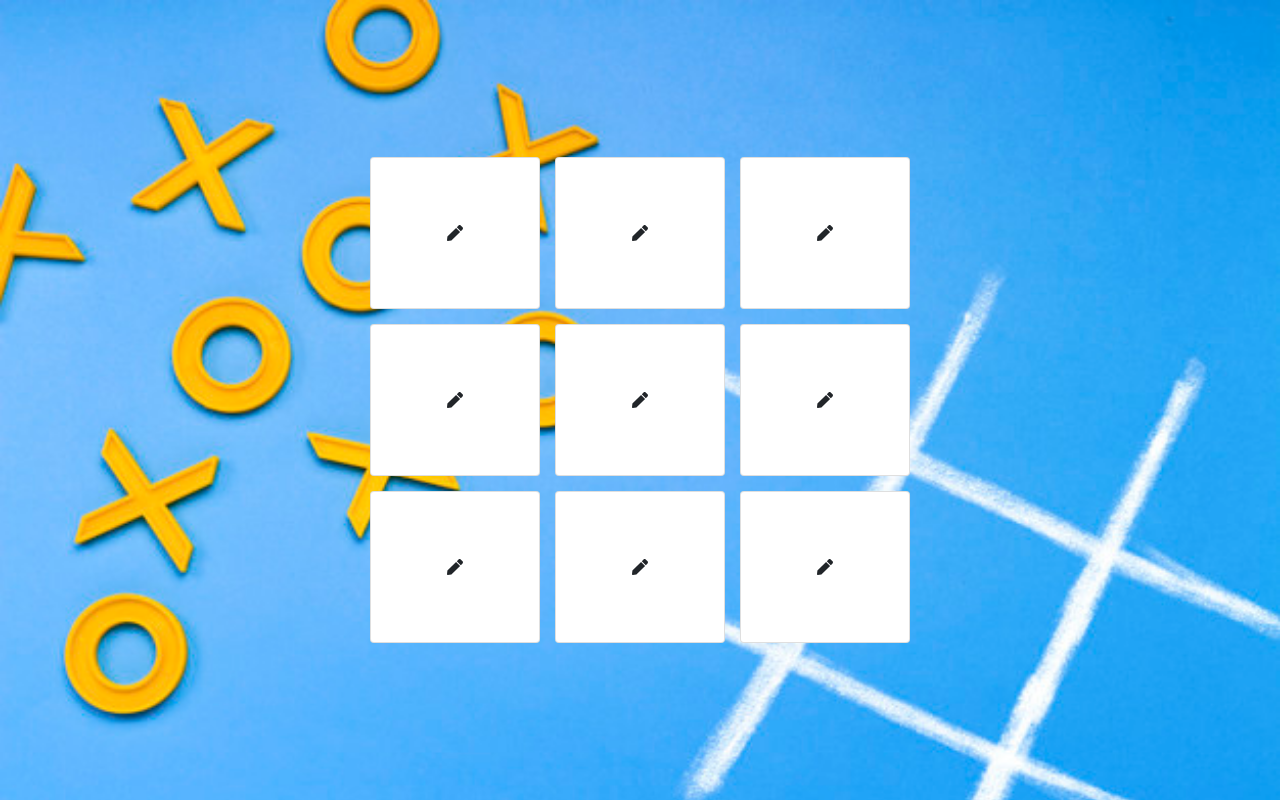
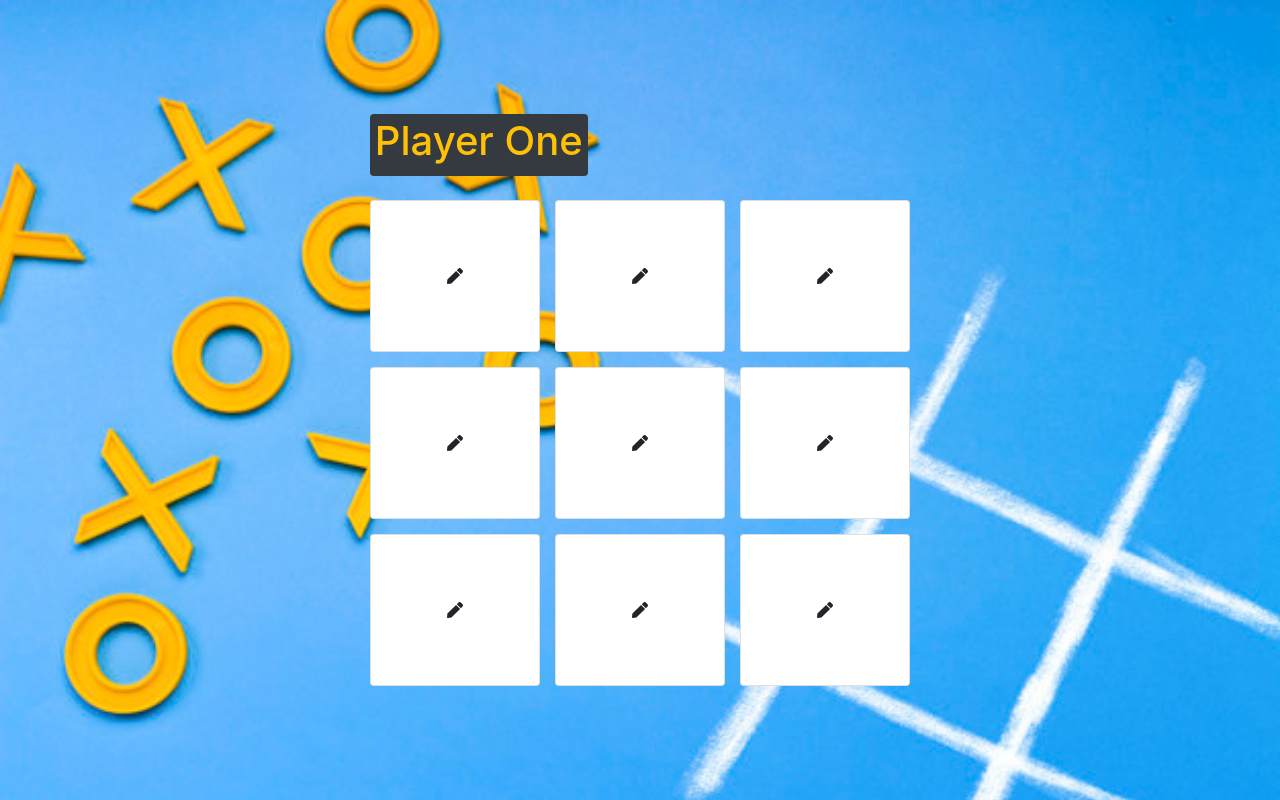
Before and after one commit to eswar2020/tic-tac-toe, an Angular app: page / in a window 1280 px wide. Built offline with nearby package versions, Linux system fonts and the light colour scheme.

Commit message:
app html ui changed

```diff
--- a/src/app/app.component.html
+++ b/src/app/app.component.html
@@ -1,7 +1,11 @@
 <div class="container">
   <div class="row justify-content-center align-items-center">
     <div class="col col-lg-6">
-
+      <div class="badge badge-dark text-wrap">
+        <h1 [hidden]="isCross" class="uppercase text-warning">Player One</h1>
+        <h1 [hidden]="!isCross" class="uppercase text-success">Player Two</h1>
+      </div>
+      <div> <br> </div>
       <div class="grid">
         <div *ngFor="let item of itemArray; index as i">
           <div class="card">
```
